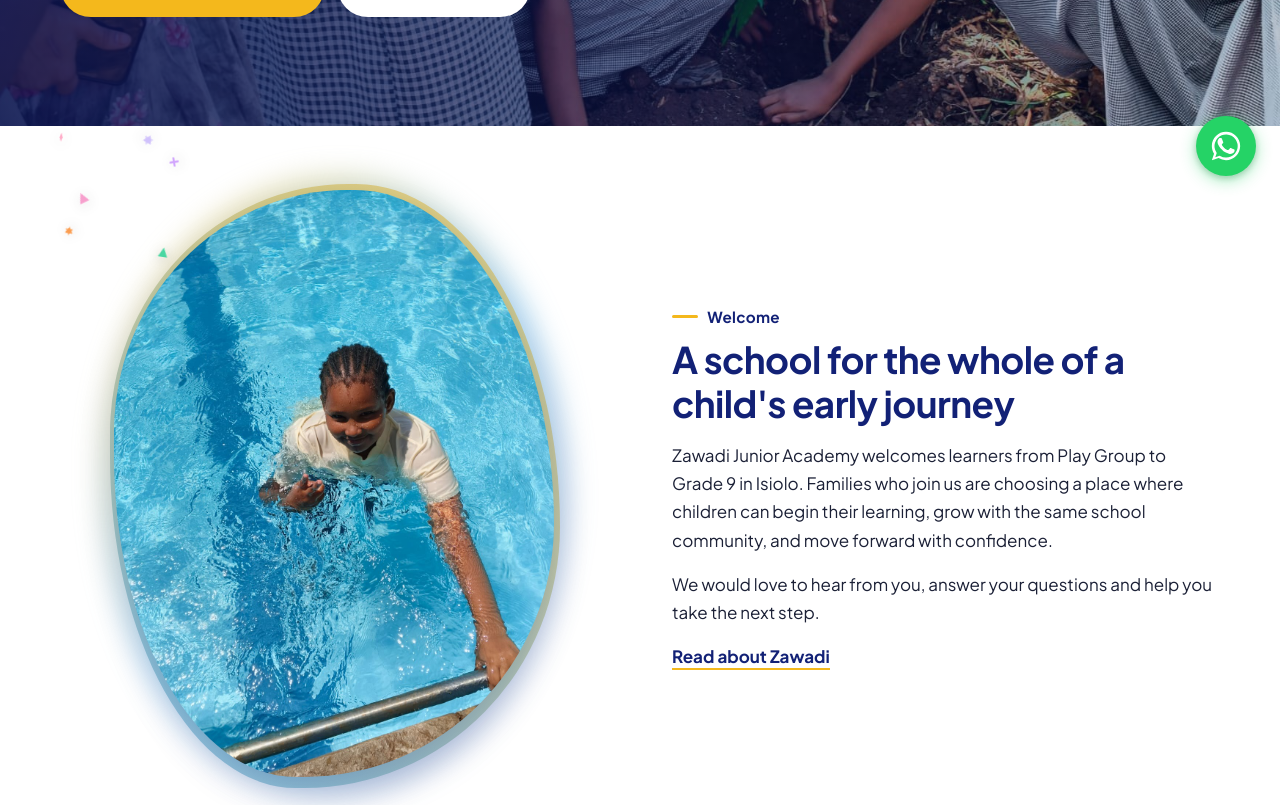
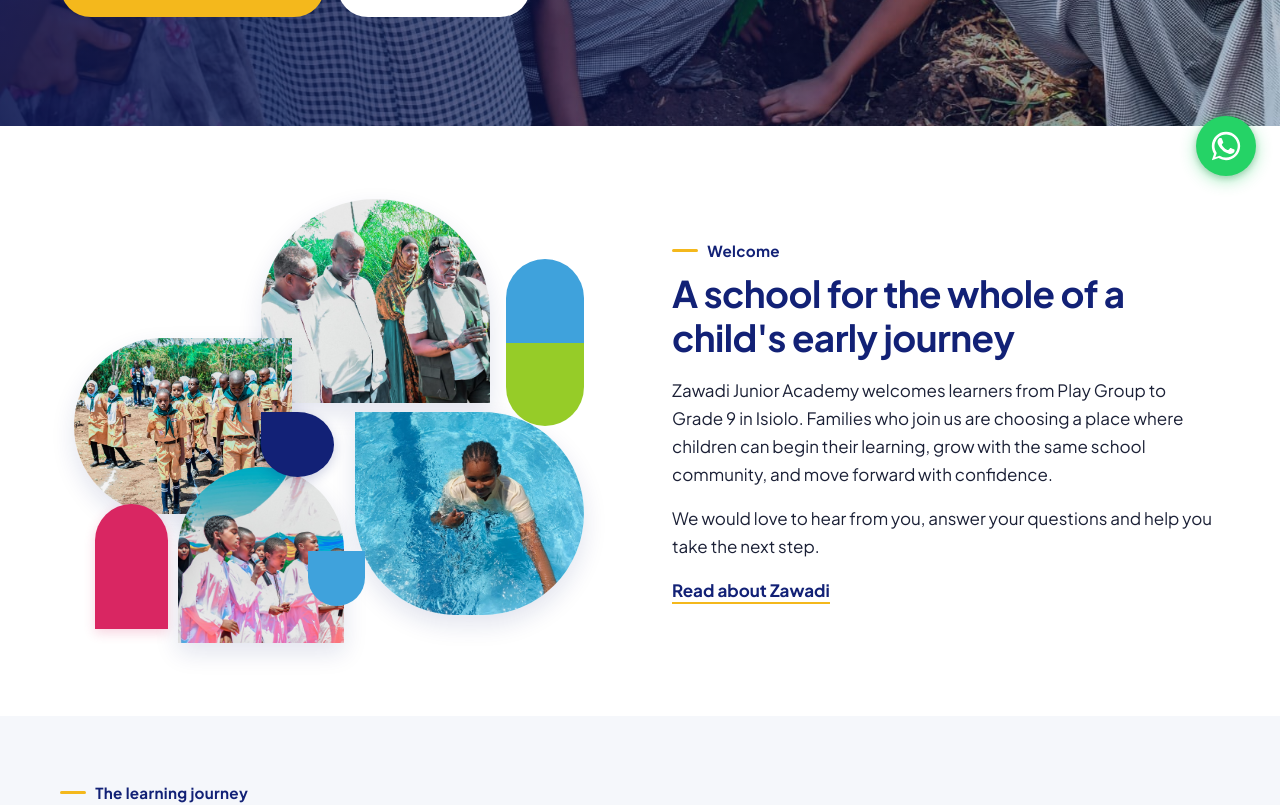
Before and after one commit to Amalgamate/zawadi-junior-academy, a React (Vite) app: page / in a window 1280 px wide. Shown: the part 600-1405 px from the top of the page. Built offline with nearby package versions, Linux system fonts and the light colour scheme; no server answers.

Commit message:
feat: place geometric collage in Welcome section replacing the blob

```diff
--- a/src/components/GeometricCollage.tsx
+++ b/src/components/GeometricCollage.tsx
@@ -26,21 +26,21 @@
           />
         </div>
 
-        {/* Photo 3: Bottom Right — Teacher mentorship & collaborative study */}
-        <div className="collage-slot slot-bottom-mentor" title="Teacher guidance and mentorship">
+        {/* Photo 3: Bottom Right — Smiling Zawadi learner */}
+        <div className="collage-slot slot-bottom-mentor" title="Joyful Zawadi learner">
           <img
-            src="/media/school-photo-22.jpg"
-            alt="Dedicated Zawadi teachers mentoring young learners"
+            src="/media/school-photo-03.jpg"
+            alt="A joyful Zawadi Junior Academy learner in school uniform"
             loading="lazy"
             decoding="async"
           />
         </div>
 
-        {/* Photo 4: Bottom Center-Left — Creative arts & practical presentation */}
-        <div className="collage-slot slot-bottom-creative" title="Creative arts & presentation">
+        {/* Photo 4: Bottom Center-Left — Teacher mentorship & collaborative study */}
+        <div className="collage-slot slot-bottom-creative" title="Teacher guidance and mentorship">
           <img
-            src="/media/school-photo-28.jpg"
-            alt="Learners engaged in creative presentation and performance"
+            src="/media/school-photo-22.jpg"
+            alt="Dedicated Zawadi teachers mentoring young learners"
             loading="lazy"
             decoding="async"
           />
--- a/src/pages/Home.tsx
+++ b/src/pages/Home.tsx
@@ -42,9 +42,7 @@
 
       <Section>
         <div className="split">
-          <div className="blob-frame">
-            <Photo img={images.welcome} className="blob" />
-          </div>
+          <GeometricCollage />
           <div>
             <p className="eyebrow">Welcome</p>
             <h2>A school for the whole of a child's early journey</h2>
@@ -105,7 +103,7 @@
             <p>From active, collaborative classrooms to outdoor athletics, sports and creative discovery, education at Zawadi engages the whole child.</p>
             <Link to="/school-life" className="text-link">See school life</Link>
           </div>
-          <GeometricCollage />
+          <Photo img={images.life1} className="rounded" />
         </div>
       </Section>
 
```
